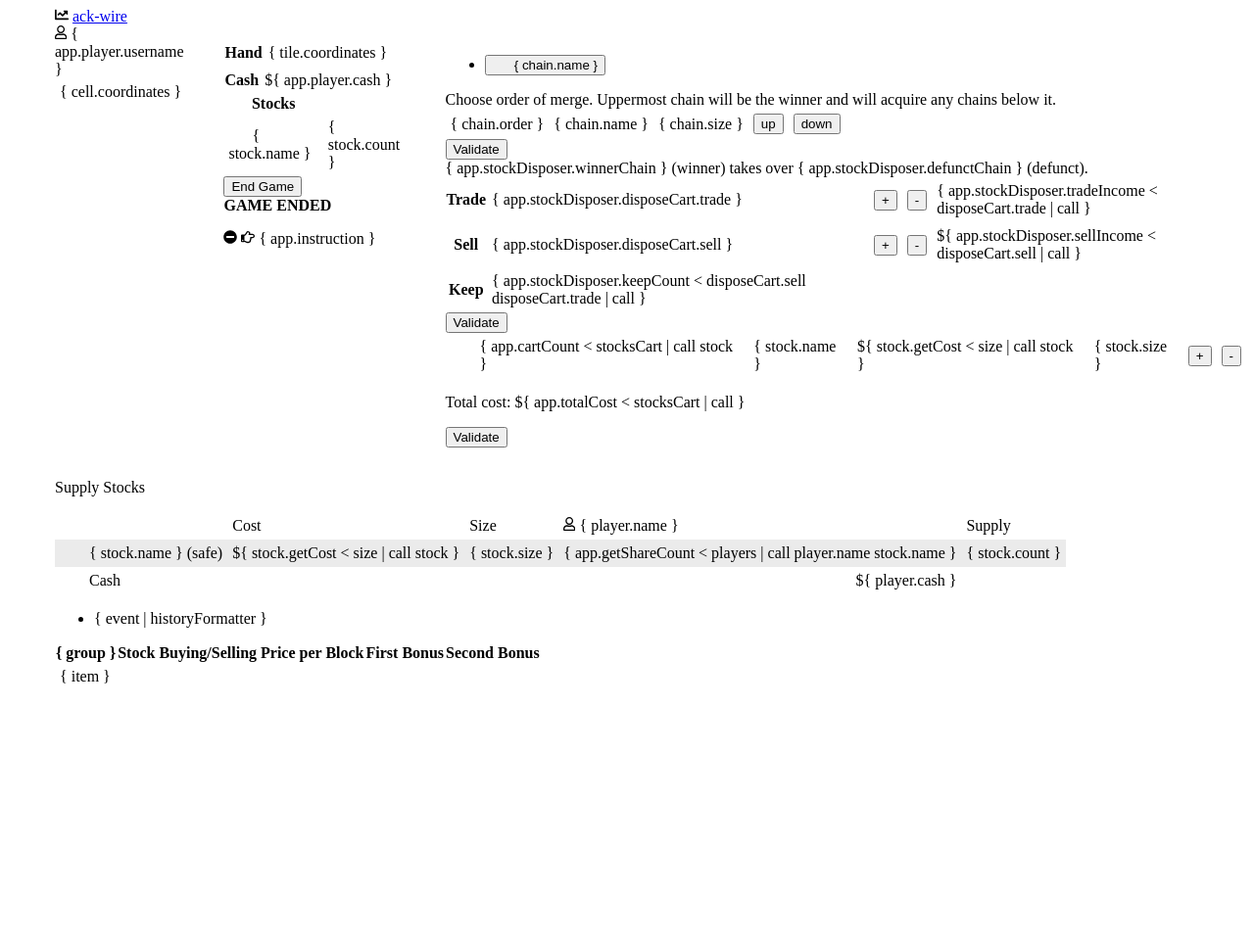
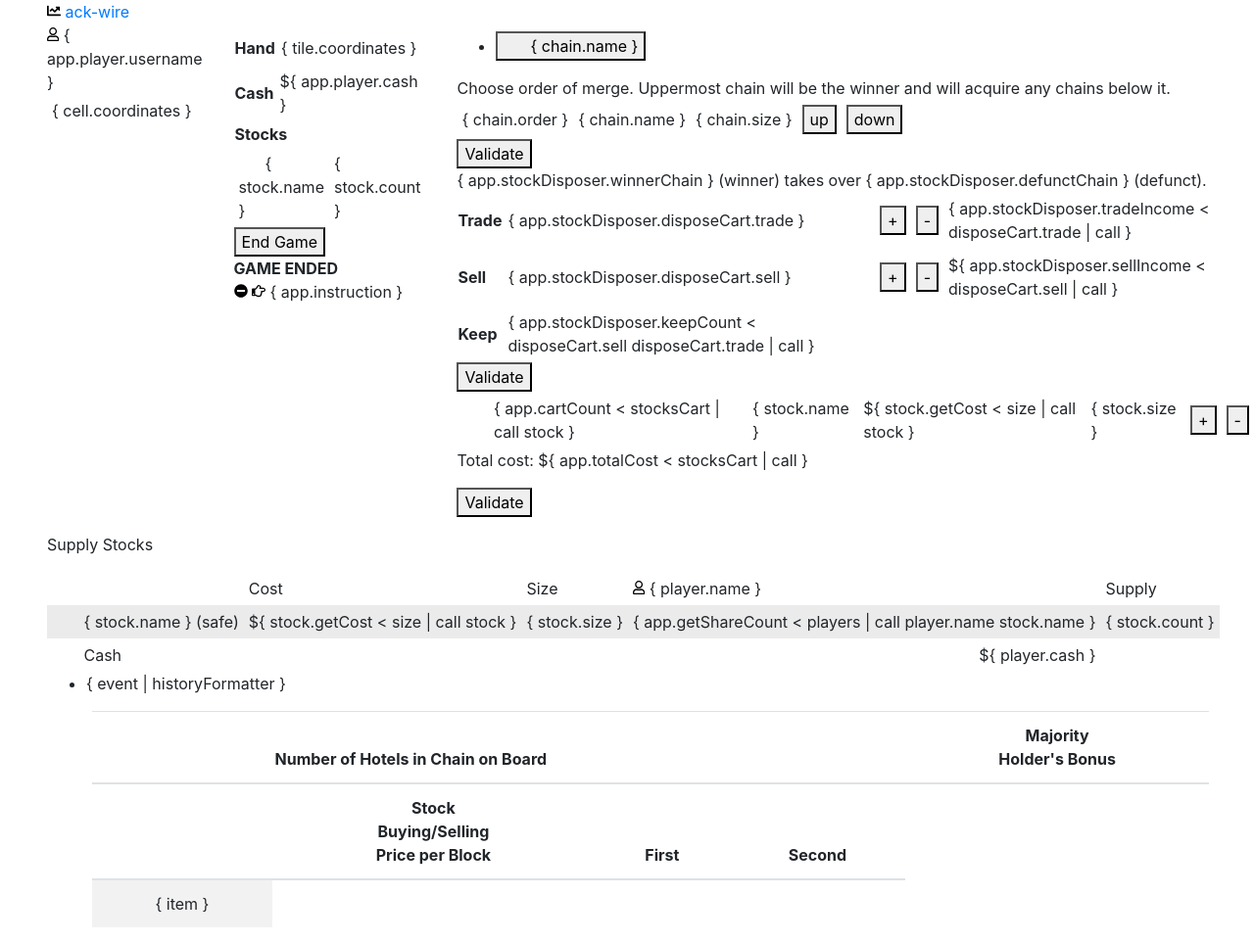
Before and after one commit to nwself/ack-wire, a Django app: template game/templates/games/game.html in a window 1280 px wide. Shown: the whole page at 98% size. Before the commit the page ends 698 px from the top, so only its background shows below. Run offline with Django 3.2, Linux system fonts and the light colour scheme; the template is opened without the code that fills it, so the values that code supplies are empty; some libraries are stand-ins or nearby versions.

Commit message:
Bootstrapify the game page, add discord oauth

```diff
--- a/acquire/settings.py
+++ b/acquire/settings.py
@@ -43,7 +43,9 @@ INSTALLED_APPS = [
     'allauth',
     'allauth.account',
     'allauth.socialaccount',
+    'allauth.socialaccount.providers.discord',
     'debug_toolbar',
+    'django_extensions',
     'channels',
     'crispy_forms',
     'django_select2',
--- a/game/static/game.js
+++ b/game/static/game.js
@@ -422,7 +422,7 @@ var fsm = new machina.Fsm({
         }, {});
 
         app.scheduleColumns = Object.values(columns).map(function (group) {
-            return group.join('\n');
+            return group.join('<br/>');
         });
 
         var ranges = acquire.schedule.reduce(function (prev, cost, i) {
--- a/game/templates/games/game.html
+++ b/game/templates/games/game.html
@@ -14,6 +14,9 @@
   <script src="{% static "vendor/js/sightglass.js" %}"></script>
   <script src="{% static "vendor/js/rivets.full.js" %}"></script>
   <link rel="stylesheet" href="{% static "css/game.css" %}">
+
+  <link rel="stylesheet" href="https://maxcdn.bootstrapcdn.com/bootstrap/4.0.0/css/bootstrap.min.css" integrity="sha384-Gn5384xqQ1aoWXA+058RXPxPg6fy4IWvTNh0E263XmFcJlSAwiGgFAW/dAiS6JXm" crossorigin="anonymous">
+
 </head>
 <body>
 <main id="main">
@@ -216,14 +219,21 @@
     </ul>
   </div>
 
-  <div id="schedule">
-    <table>
+  <div id="schedule" class="container">
+    <div class="row">
+
+    <table class="table table-striped text-center">
       <thead>
         <tr>
-          <th rv-each-group="app.scheduleColumns">{ group }</th>
-          <th>Stock Buying/Selling Price per Block</th>
-          <th>First Bonus</th>
-          <th>Second Bonus</th>
+          <th colspan="3">Number of Hotels in Chain on Board</th>
+          <th></th>
+          <th colspan="2">Majority<br/>Holder's Bonus</th>
+        </tr>
+        <tr>
+          <th rv-each-group="app.scheduleColumns" rv-html="group"></th>
+          <th>Stock<br/>Buying/Selling<br/>Price per Block</th>
+          <th>First</th>
+          <th>Second</th>
         </tr>
       </thead>
       <tbody>
@@ -232,6 +242,7 @@
         </tr>
       </tbody>
     </table>
+    </div>
   </div>
 
   <script type="text/javascript">
```
